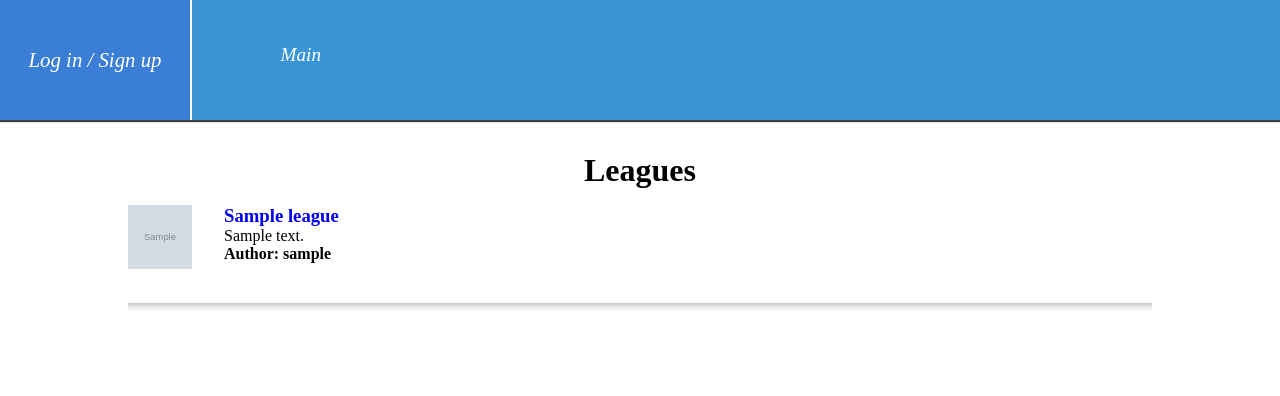
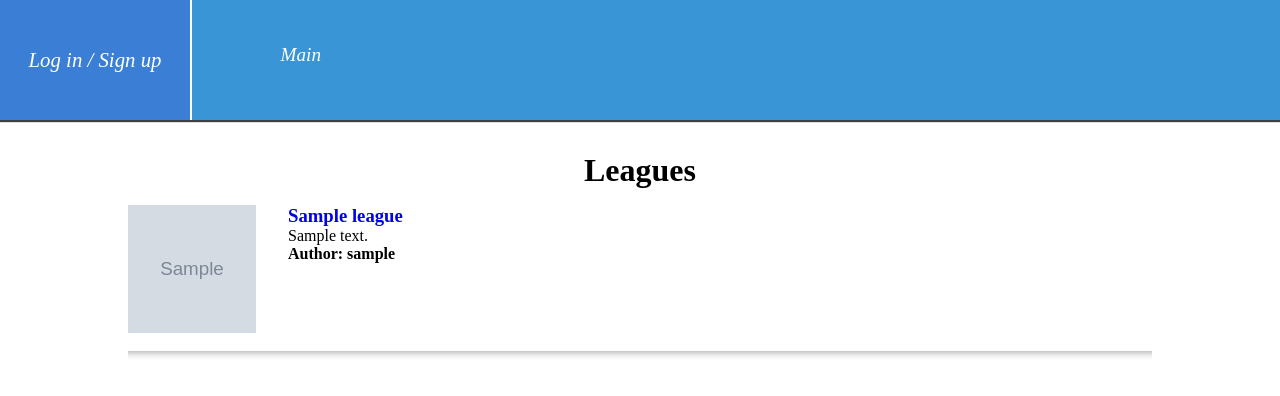
Before and after one commit to RajeshKannanDoss/django-learning, a Django app: template work_training/fifa_league/templates/leagues/leagues_list_view.html in a window 1280 px wide. Shown: the top 396 px of the page. Run offline with Django 3.2, Linux system fonts and the light colour scheme; the template is opened without the code that fills it: values that come from a table or form of the project are taken from there, others are empty; tables that the repository leaves empty hold one stand-in row (values such as "Sample post"); grey boxes marked "Sample" are stand-in pictures; parts of the project's set-up code (start-up, migrations or seed data) failed here and were passed over.

Commit message:
style: UI style, TODO update, code style

```diff
--- a/work_training/fifa_league/static/fifa_league/css/leagues_list.css
+++ b/work_training/fifa_league/static/fifa_league/css/leagues_list.css
@@ -20,14 +20,14 @@ text-align:center;
 .league_block
 {
     width: 100%;
-    height: 5em;
+    height: 8em;
     margin-top: 1em;
 }
 
 .league_block img
 {
     float: left;
-    width: 4em;
-    height: 4em;
+    width: 8em;
+    height: 8em;
     margin-right: 2em;
 }
--- a/work_training/fifa_league/static/fifa_league/js/base_UI.js
+++ b/work_training/fifa_league/static/fifa_league/js/base_UI.js
@@ -80,7 +80,7 @@ var base_UI = {
              Ajax.send(obj, "/fifa/create_user/")
                     .done(function (response) {
                         showAlert(response);
-                        setTimeout(function(){location.reload(true);}, 1000);
+                        setTimeout(function(){location.reload(true);}, 800);
                     })
                     .fail(function (response) {
                         showAlert(response.responseText);
@@ -101,7 +101,7 @@ var base_UI = {
              Ajax.send(obj, "/fifa/login_user/")
                     .done(function (response) {
                         showAlert(response);
-                        setTimeout(function(){location.reload(true);}, 1000);
+                        setTimeout(function(){location.reload(true);}, 800);
                     })
                     .fail(function (response) {
                         showAlert(response.responseText);
--- a/work_training/fifa_league/static/fifa_league/js/user_UI.js
+++ b/work_training/fifa_league/static/fifa_league/js/user_UI.js
@@ -345,6 +345,9 @@ var user_UI = {
                 })
         })
 
+
+        // TODO: Need to refactor this part of code
+        // avatar upload
         $("#avatar-upload-button").on("click", function()
         {
             $("#avatarupload").click();
@@ -366,5 +369,6 @@ var user_UI = {
                 }
             }
         })
+
     }
 }
--- a/work_training/fifa_league/templates/base.html
+++ b/work_training/fifa_league/templates/base.html
@@ -168,6 +168,9 @@
         <div class="btn" id="menus-open-button">Add new items</div>
         <a href="{% url 'fifa_league:user_settings' username=request.user.username %}"><div class="btn">Settings</div></a>
         <a href=''><div class="btn">Later Menu...</div></a>
+
+
+        <!-- TODO: BUG! Correct logout image button behavior on hover effect -->
         <a href="{% url 'fifa_league:logout_user' %}"><img class="logout_img" src="{% static 'fifa_league/gfx/logout_icon.svg'%}"></a>
         {% endif %}
     </div>
--- a/work_training/fifa_league/templates/leagues/teams_list_view.html
+++ b/work_training/fifa_league/templates/leagues/teams_list_view.html
@@ -12,6 +12,9 @@
 {% endblock %}
 
 {% block body %}
+<!-- TODO: BUG! If teams doesn't exist from what i can take first teamstat?-->
+<h1>{{ teams.first.league.name }}</h1>
+<p>{{ teams.first.league.full_description }}</p>
 {% if teams %}
         <table class="teams_table">
             <thead>
```
Also changed, not shown: work_training/fifa_league/static/fifa_league/css/user_settings.css (+0 -7 lines), work_training/fifa_league/tests.py (line endings or trailing spaces).
